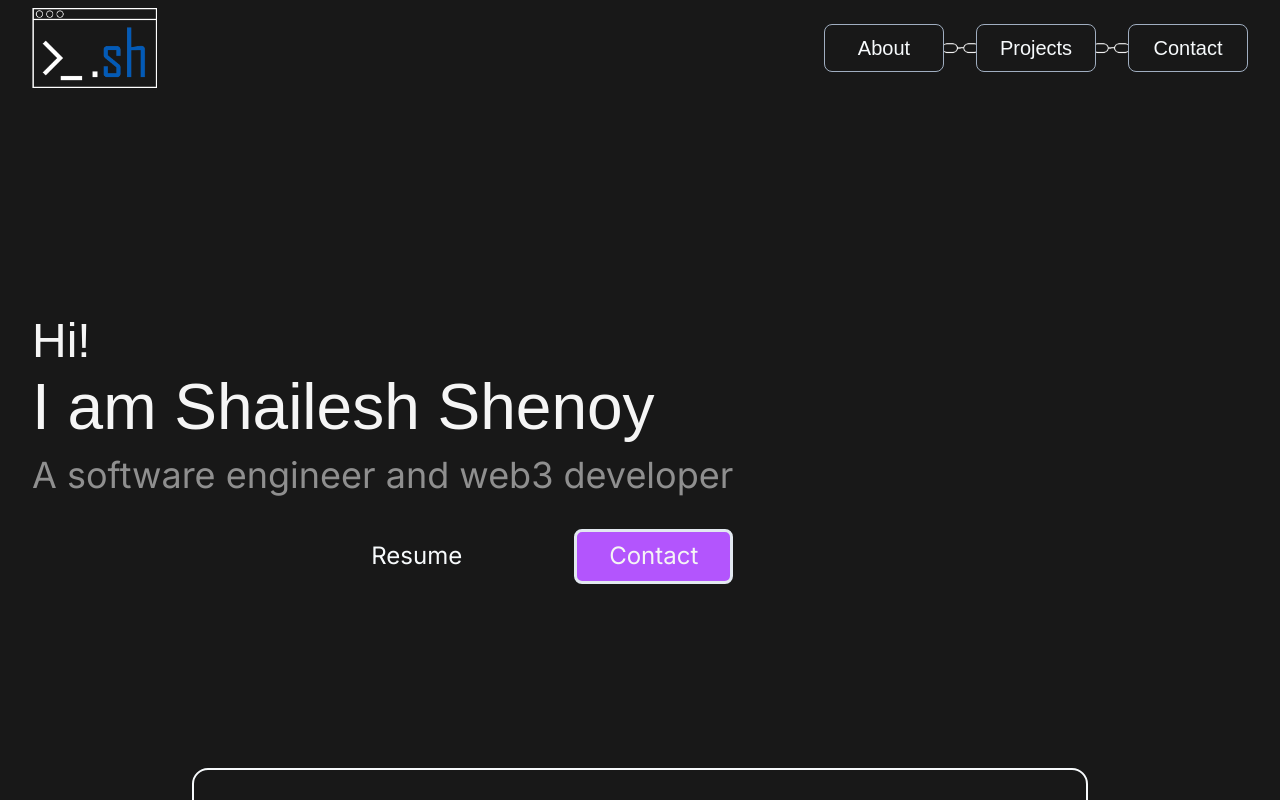
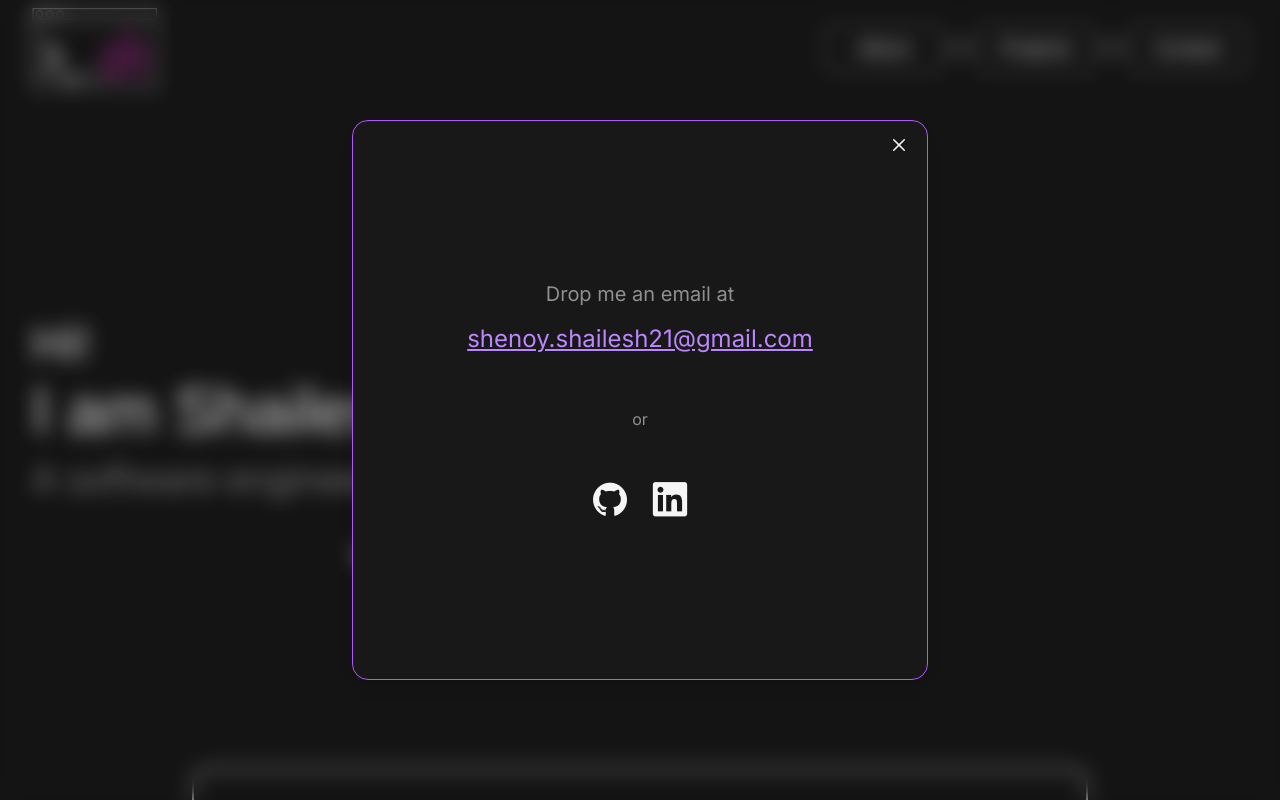
Before and after one commit to shailesh-shenoy/shailesh-sh-website, a Next.js app: page / in a window 1280 px wide. Both pictures are taken after a click on the button "Contact". Shown: the top 800 px of the page. Built offline with nearby package versions, Linux system fonts and the light colour scheme.

Commit message:
Updated modal

```diff
--- a/src/components/Contact.tsx
+++ b/src/components/Contact.tsx
@@ -4,8 +4,7 @@ import {
     Button,
     Flex,
 } from "@chakra-ui/react";
-import NextLink from "next/link";
-import { mailToText } from "./types";
+import ContactButton from "./ContactButton";
 export default function Contact() {
     return (
         <Flex as="section" id="contact" w={"100%"} maxW="4xl" bgColor="primary.dark" p={8} mb={16} direction="column" align="center" border={2} borderStyle="solid"
@@ -19,11 +18,7 @@ export default function Contact() {
                 Whether you have an idea, a job opportunity, or just a friendly greeting, I would love to hear from you.
                 Don’t hesitate to contact me and let’s make something awesome together!`}
             </Text>
-            <Button px={8} py={2} borderRadius="8px" bgColor="#f5f5f5" color="#141414" mt="12px"
-                _focus={{ bgColor: "#b355fd", color: "#f5f5f5", borderWidth: 3 }}
-                _hover={{ bgColor: "#b355fd", color: "#f5f5f5" }} >
-                Get in Touch
-            </Button>
+            <ContactButton>Get in touch</ContactButton>
         </Flex>
     );
 }
--- /dev/null
+++ b/src/components/ContactButton.tsx
@@ -0,0 +1,45 @@
+import { Box, Button, Modal, ModalBody, ModalCloseButton, ModalContent, Text, ModalOverlay, Stack, useDisclosure, Link } from "@chakra-ui/react";
+import NextLink from "next/link";
+import { mailToText } from "./types";
+import { SOCIALS } from "./layout/types";
+
+export default function ContactButton({ children }: { children: React.ReactNode }) {
+    const { isOpen, onOpen, onClose } = useDisclosure()
+    return (
+        <>
+            <Modal isOpen={isOpen} onClose={onClose} isCentered motionPreset="scale" size="xl">
+                <ModalOverlay bg='blackAlpha.300'
+                    backdropFilter='blur(10px) hue-rotate(90deg)' />
+                <ModalContent bgColor="primary.dark"
+                    border={1} borderStyle="solid" borderColor="#b355fd" h="70vh" borderRadius="16px">
+                    <ModalCloseButton color="#f5f5f5" />
+                    <ModalBody as={Stack} align="center" color="#8f8f8f" justify="center" gap="50px"
+                        fontFamily="primary" fontWeight={400}
+                    >
+                        <Box>
+                            <Text align="center" mb="12px" fontSize="1.25rem">Drop me an email at</Text>
+                            <Link as={NextLink} href={mailToText} color="#BB86FF" fontSize="1.5rem" textDecoration="underline">shenoy.shailesh21@gmail.com</Link>
+                        </Box>
+                        <Text>or</Text>
+                        <Box>
+                            <Link as={NextLink} href={SOCIALS["Github"].link} textDecoration="none" mr="24px"
+                                _hover={{ textDecoration: "none" }} target="_blank">
+                                <Box as="i" className="devicon-github-original" fontSize="4xl" color="#f5f5f5" />
+                            </Link>
+                            <Link as={NextLink} href={SOCIALS["Linkedin"].link} textDecoration="none"
+                                _hover={{ textDecoration: "none" }} target="_blank">
+                                <Box as="i" className="devicon-linkedin-plain" fontSize="4xl" color="#f5f5f5" />
+                            </Link>
+                        </Box>
+                    </ModalBody>
+                </ModalContent>
+            </Modal>
+            <Button variant="none" onClick={onOpen} fontFamily={"primary"}
+                fontSize="1.5rem"
+                fontWeight={400} px="2.5rem" py="1.5rem" borderRadius="8px" bgColor="#f5f5f5" color="#141414"
+                _hover={{ bgColor: "#b355fd", color: "#f5f5f5" }}>
+                {children}
+            </Button>
+        </>
+    );
+}
--- a/src/components/Hero.tsx
+++ b/src/components/Hero.tsx
@@ -1,6 +1,9 @@
-import { Box, Button, Flex, Heading, Stack, Text } from "@chakra-ui/react";
+import { Box, Button, Flex, Heading, Stack, Text, useDisclosure } from "@chakra-ui/react";
+import ContactButton from "./ContactButton";
+import NextLink from "next/link";
 
 export default function Hero() {
+
     return (
         <Flex as="section"
 
@@ -14,15 +17,18 @@ export default function Hero() {
                 <Heading as="h1" fontSize="4rem" fontWeight="400" mb='8px' color="#f5f5f5" fontFamily="secondary">I am Shailesh Shenoy</Heading>
                 <Text fontSize="2.25rem" color="#8f8f8f">A software engineer and web3 developer</Text>
                 <Stack direction="row" mt="2rem" justify="flex-end" spacing="80px" fontSize="1.5rem">
-                    <Button px={8} py={2.5} borderRadius="8px"
-                        _focus={{ color: "#b355fd", borderWidth: 3 }}
+                    <Button as={NextLink} px="2.5rem" py="1.5rem" borderRadius="8px"
+                        variant="none"
                         _hover={{ color: "#b355fd" }}
-                    >Resume</Button>
-                    <Button px={8} py={2.5} borderRadius="8px" bgColor="#f5f5f5" color="#141414"
-                        _focus={{ bgColor: "#b355fd", color: "#f5f5f5", borderWidth: 3 }}
-                        _hover={{ bgColor: "#b355fd", color: "#f5f5f5" }}>
-                        Contact
+                        fontFamily={"primary"}
+                        fontSize="1.5rem"
+                        fontWeight={400}
+                        href="/Shailesh_Resume.pdf"
+                        target="_blank"
+                    >
+                        Resume
                     </Button>
+                    <ContactButton>Contact</ContactButton>
                 </Stack>
             </Box>
         </Flex>
--- a/src/components/layout/Footer.tsx
+++ b/src/components/layout/Footer.tsx
@@ -57,7 +57,7 @@ export default function Footer() {
                     </Flex>
                     <Flex direction="column" align="center" h="100%">
                         <Stack><ListHeader>Socials</ListHeader>
-                            {SOCIALS.map((navItem) => (
+                            {Object.values(SOCIALS).map((navItem) => (
                                 <Link as={NextLink} key={navItem.label} href={navItem.link} _hover={{ color: "tertiary.light" }}>
                                     {navItem.label}
                                 </Link>
--- a/src/components/layout/types.ts
+++ b/src/components/layout/types.ts
@@ -19,19 +19,19 @@ export const NAV_ITEMS: Array<NavItem> = [
     },
 ];
 
-export const SOCIALS: Array<NavItem> = [
-    {
+export const SOCIALS: Record<string, NavItem> = {
+    "Github": {
         label: "Github",
         link: "https://github.com/shailesh-shenoy/",
     },
-    {
+    "Linkedin": {
         label: "Linkedin",
         link: "https://www.linkedin.com/in/shailesh-shenoy/",
     },
-    {
+    "Resume": {
         label: "Resume",
         link: "/Shailesh_Resume.pdf",
     },
-];
+};
 
 export type { NavItem };
--- a/src/theme.ts
+++ b/src/theme.ts
@@ -1,6 +1,6 @@
-import { extendBaseTheme } from "@chakra-ui/react";
+import { extendTheme } from "@chakra-ui/react";
 
-export const customTheme = extendBaseTheme({
+export const customTheme = extendTheme({
   fonts: {
     primary: `'Inter', sans-serif`,
     secondary: `'Lora Variable', sans-serif`,
```
